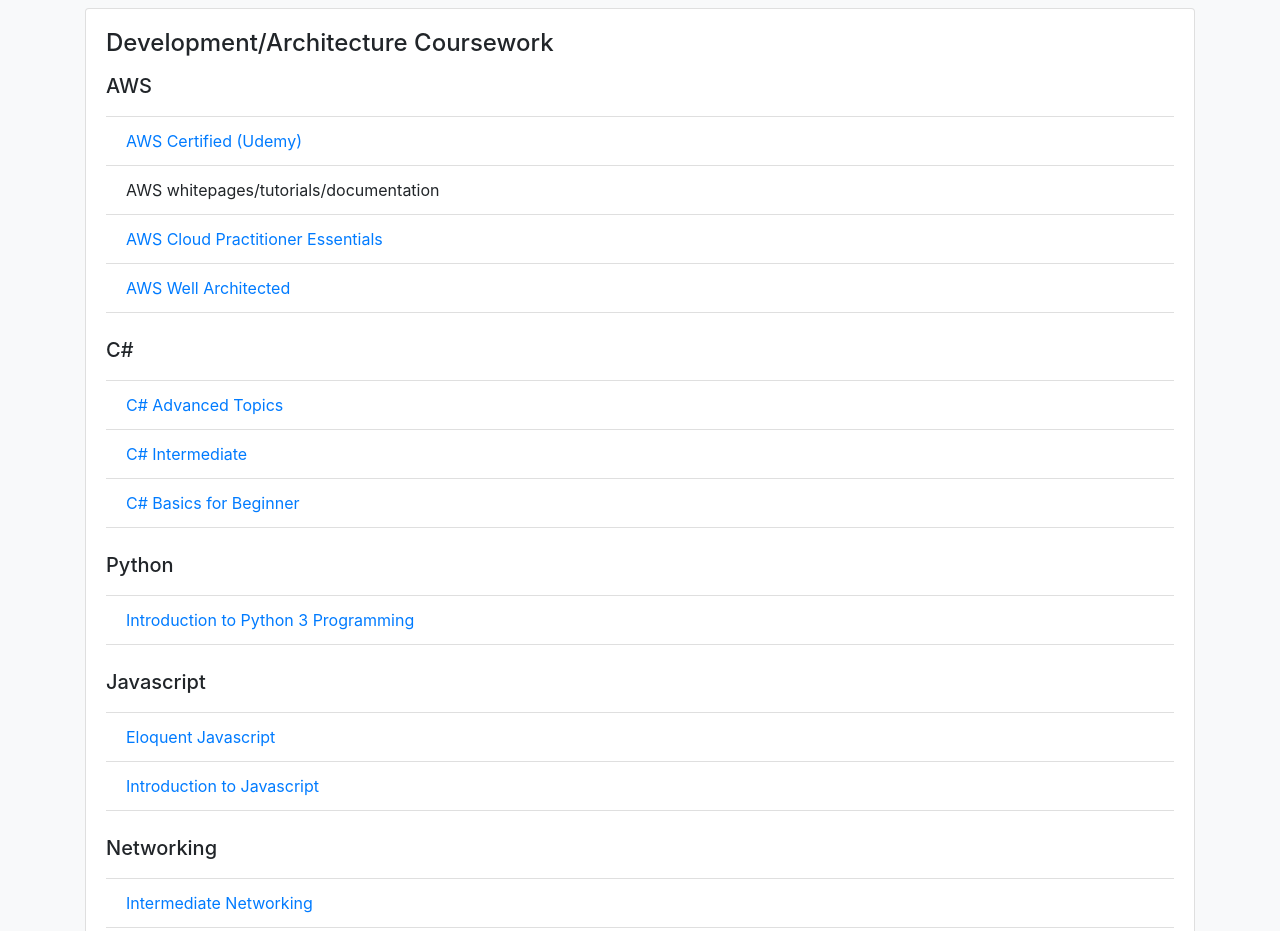
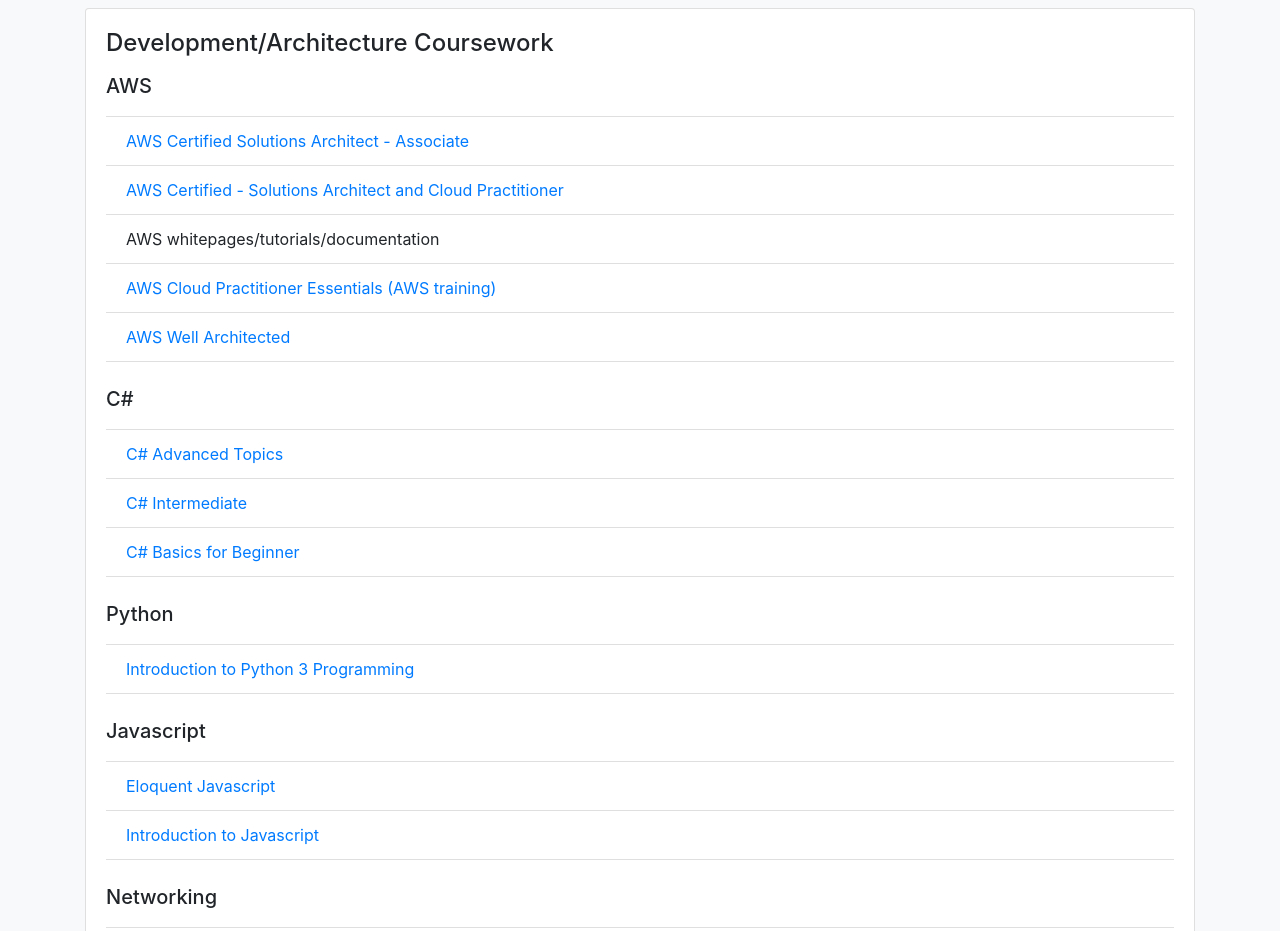
Before and after one commit to GretaP/DevWebbieSimple, a website with bundled scripts: page index.html in a window 1280 px wide. Shown: the part 3280-4211 px from the top of the page. Built offline with nearby package versions, Linux system fonts and the light colour scheme; files whose address does not match are found by name.

Commit message:
Updated online courses section

```diff
--- a/index.html
+++ b/index.html
@@ -254,9 +254,10 @@
                 <p class="card-body">
                     <h5>AWS</h5>
                     <ul class="list-group list-group-flush">
-                        <li class="list-group-item"><a href="https://www.udemy.com/course/linux-academy-aws-certified-solutions-architect-associate/">AWS Certified (Udemy)</a></li>
+                        <li class="list-group-item"><a href="https://www.udemy.com/course/linux-academy-aws-certified-solutions-architect-associate/">AWS Certified Solutions Architect - Associate</a></li>
+                        <li class="list-group-item"><a href="https://www.udemy.com/course/aws-certified-associate-architect-developer-sysops-admin/">AWS Certified - Solutions Architect and Cloud Practitioner</a></li>
                         <li class="list-group-item">AWS whitepages/tutorials/documentation</li>
-                        <li class="list-group-item"><a href="https://www.aws.training/Details/Curriculum?id=27076">AWS Cloud Practitioner Essentials</a></li>
+                        <li class="list-group-item"><a href="https://www.aws.training/Details/Curriculum?id=27076">AWS Cloud Practitioner Essentials (AWS training)</a></li>
                         <li class="list-group-item"><a href="https://aws.amazon.com/architecture/well-architected/">AWS Well Architected</a></li>
                     </ul>
                 </p>
```
